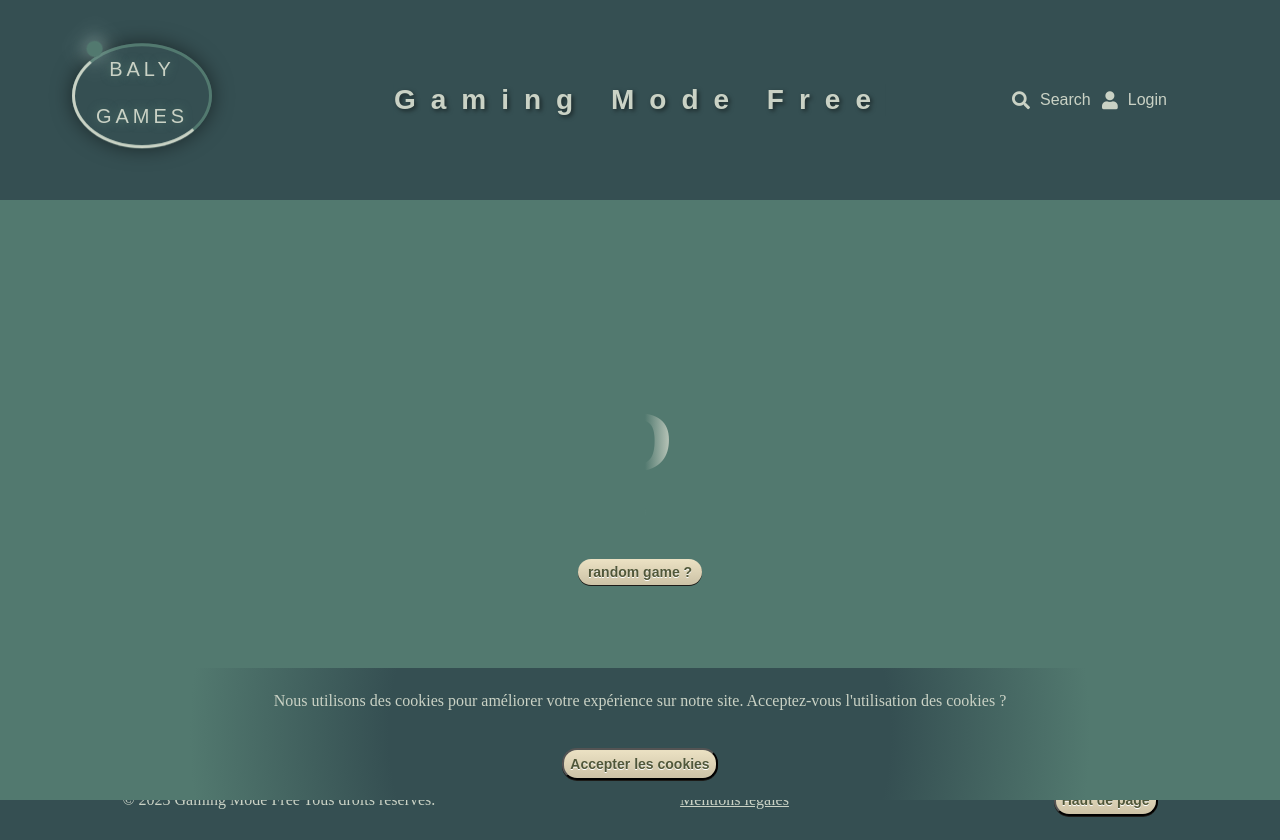
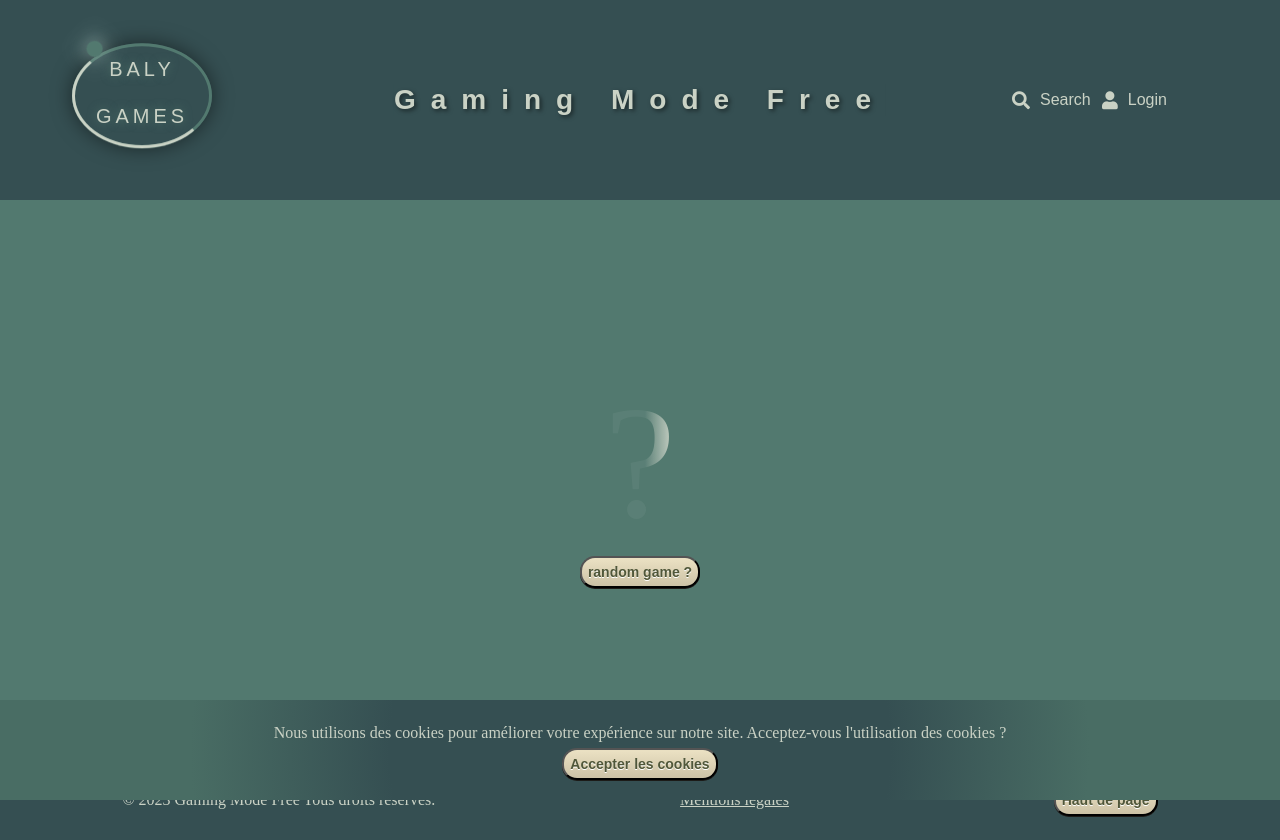
Before and after one commit to Clourc/ProjetApiBALY, an Angular app: page /random in a window 1280 px wide. Built offline with nearby package versions, Linux system fonts and the light colour scheme; no server answers.

Commit message:
Worked on Login, Signup, Game Details css

```diff
--- a/src/app/cookies-consent/cookies-consent.component.css
+++ b/src/app/cookies-consent/cookies-consent.component.css
@@ -3,21 +3,22 @@
   bottom: 0;
   left: 0;
   right: 0;
-    /* padding: 3vh,3vh,0,3vh; */
-    background: rgb(53,79,82);
-    background: radial-gradient(circle, rgba(53,79,82,1) 39%, rgba(82,121,111,1) 70%);
+  background: rgb(53, 79, 82);
+  background: radial-gradient(
+    circle,
+    rgba(53, 79, 82, 1) 39%,
+    rgb(73, 109, 100) 70%
+  );
   text-align: center;
   z-index: 100;
 }
 
-  p{
+p {
   padding-top: 3vh;
-    height: 5rem;
-    /* background-color: #354F52; */
-   /* background: inherit; */
+  height: 3rem;
   width: 100%;
 }
 
 .cookie-consent p {
-    background: none
+  background: none;
 }
--- a/src/app/detail/detail.component.css
+++ b/src/app/detail/detail.component.css
@@ -5,6 +5,15 @@
 
 h1 {
   text-align: center;
+}
+
+a {
+  background-color: initial;
+}
+
+span {
+  padding: 0;
+  background-color: initial;
 }
 
 img {
@@ -19,13 +28,14 @@ ul {
   justify-content: space-around;
   padding: 5px;
 }
+
 li {
   list-style: none;
 }
 
 button {
   width: 100px;
-  height: 40px;
+  height: 43px;
 }
 
 #textNStuff {
@@ -47,6 +57,7 @@ button {
   .row {
     display: flex;
   }
+
   #fixedThumb {
     display: flex;
     flex-direction: column;
@@ -54,10 +65,10 @@ button {
     flex-direction: column;
     top: 100px;
     left: 40px;
-    background-color: grey;
+    background-color: initial;
   }
-  #fixedThumb,
-  ul {
+
+  #fixedThumb, ul {
     display: flex;
   }
 
@@ -65,6 +76,7 @@ button {
   li {
     list-style: none;
   }
+
   #fixedThumb,
   #fixedImg {
     height: 365px;
@@ -75,10 +87,10 @@ button {
     display: flex;
     flex-direction: row;
   }
+
   li,
   button {
     width: inherit;
-    height: inherit;
   }
 
   #screenshots {
@@ -88,6 +100,7 @@ button {
     flex-wrap: wrap;
     width: 100%;
   }
+
   .screenshot {
     width: 400px;
   }
--- a/src/app/detail/detail.component.html
+++ b/src/app/detail/detail.component.html
@@ -18,10 +18,18 @@
         </li>
 
         <li>
-          <button (click)="toggleFavGame()"><span *ngIf="this.userFavGames.includes(this.gameDetails.id); else empty_star">⭐</span></button>
+          <button (click)="toggleFavGame()">
+            <span
+              *ngIf="
+                this.userFavGames.includes(this.gameDetails.id);
+                else empty_star
+              "
+              id="fav-star"
+              >⭐</span
+            >
+          </button>
         </li>
-        <ng-template #empty_star><span>✰</span></ng-template>
-
+        <ng-template #empty_star><span class="fas fa-star"></span></ng-template>
       </ul>
     </div>
   </div>
@@ -32,31 +40,30 @@
       {{ this.gameDetails.description }}
     </p>
 
-    <p>Developer:{{ this.gameDetails.developer }}</p>
+    <p>Developer: {{ this.gameDetails.developer }}</p>
+
+    <p>Publisher : {{ this.gameDetails.publisher }}</p>
 
     <ul id="sysReq" *ngIf="this.gameDetails.platform == 'Windows'">
-      Minimum system requirements:
+      <u>Minimum system requirements :</u>
       <li>
-        graphics : {{ this.gameDetails.minimum_system_requirements.graphics }}
-      </li>
-
-      <li>Memory :{{ this.gameDetails.minimum_system_requirements.memory }}</li>
-
-      <li>
-        platform :{{ this.gameDetails.minimum_system_requirements.platform }}
+        Graphics : {{ this.gameDetails.minimum_system_requirements.graphics }}
       </li>
 
       <li>
-        Processor :{{ this.gameDetails.minimum_system_requirements.processor }}
+        Memory : {{ this.gameDetails.minimum_system_requirements.memory }}
+      </li>
+
+      <li>
+        Processor : {{ this.gameDetails.minimum_system_requirements.processor }}
       </li>
       <li>
-        Storage :{{ this.gameDetails.minimum_system_requirements.graphics }}
+        Storage : {{ this.gameDetails.minimum_system_requirements.graphics }}
       </li>
     </ul>
 
-    <p>Plateform:{{ this.gameDetails.platform }}</p>
-    <p>Publisher:{{ this.gameDetails.publisher }}</p>
-    <p>Release date:{{ this.gameDetails.release_date }}</p>
+    <p>Plateform : {{ this.gameDetails.platform }}</p>
+    <p>Release date : {{ this.gameDetails.release_date }}</p>
     <div id="screenshots">
       <div class="screenshot" *ngFor="let screenshot of screenshotArray">
         <img
--- a/src/app/random/random.component.css
+++ b/src/app/random/random.component.css
@@ -3,15 +3,17 @@ div {
   flex-direction: column;
   align-items: center;
 }
-p{
+
+p {
   font-size: 10rem;
   background: linear-gradient(90deg, #52796f, #cad2c5, #354f52);
   background-repeat: no-repeat;
   background-size: 80%;
   animation: animate 2s infinite;
   -webkit-background-clip: text;
-    -webkit-text-fill-color: rgba(255, 255, 255, 0);
+  -webkit-text-fill-color: rgba(255, 255, 255, 0.05);
 }
+
 @keyframes animate {
   0% {
     background-position: -500%;
@@ -20,42 +22,3 @@ p{
     background-position: 500%;
   }
 }
-
-button {
-    background-color: #333;
-    color: #fff;
-    border: none;
-    padding: 5px 10px;
-    cursor: pointer;
-
-  }
-
-
-
-  button {
-      box-shadow: 0px 1px 0px 0px #1c1b18;
-      background:linear-gradient(to bottom, #eae0c2 5%, #ccc2a6 100%);
-      background-color:#eae0c2;
-      border-radius:15px;
-      /* border:2px solid #333029; */
-      display:inline-block;
-    /* position: absolute; */
-    /* left: 45%; */
-    /* transform: translate(-50%, -50%); */
-      cursor:pointer;
-      color:#505739;
-      font-family:Arial;
-      font-size:14px;
-      font-weight:bold;
-      /* padding:12px 16px; */
-      text-decoration:none;
-      text-shadow:0px 1px 0px #ffffff;
-  }
-  button:hover {
-      background:linear-gradient(to bottom, #ccc2a6 5%, #eae0c2 100%);
-      background-color:#ccc2a6;
-  }
-  button:active {
-      position:relative;
-      top:1px;
-  }
--- a/src/index.html
+++ b/src/index.html
@@ -1,21 +1,24 @@
-<!doctype html>
+<!DOCTYPE html>
 <html lang="en">
   <head>
-  <meta charset="utf-8">
+    <meta charset="utf-8" />
     <title>ProjetApiBALY</title>
-  <base href="/">
-  <meta name="viewport" content="width=device-width, initial-scale=1">
-  <link rel="icon" type="image/x-icon" href="favicon.ico">
+    <base href="/" />
+    <meta name="viewport" content="width=device-width, initial-scale=1" />
+    <link rel="icon" type="image/x-icon" href="favicon.ico" />
 
     <!-- Lien bibliothèque Font-Awesome -->
-   <link rel="stylesheet" href="https://cdnjs.cloudflare.com/ajax/libs/font-awesome/5.15.3/css/all.min.css" />
+    <link
+      rel="stylesheet"
+      href="https://cdnjs.cloudflare.com/ajax/libs/font-awesome/5.15.3/css/all.min.css"
+    />
 
     <!--Lien police GoogleApis-->
 
-   <link href="https://fonts.googleapis.com/css2?family=Montserrat:wght@300;400;500;700&display=swap" rel="stylesheet">
-
-
-
+    <link
+      href="https://fonts.googleapis.com/css2?family=Montserrat:wght@300;400;500;700&display=swap"
+      rel="stylesheet"
+    />
   </head>
   <body>
     <app-root></app-root>
```
Lines whose indentation alone changed are shown as unchanged.
